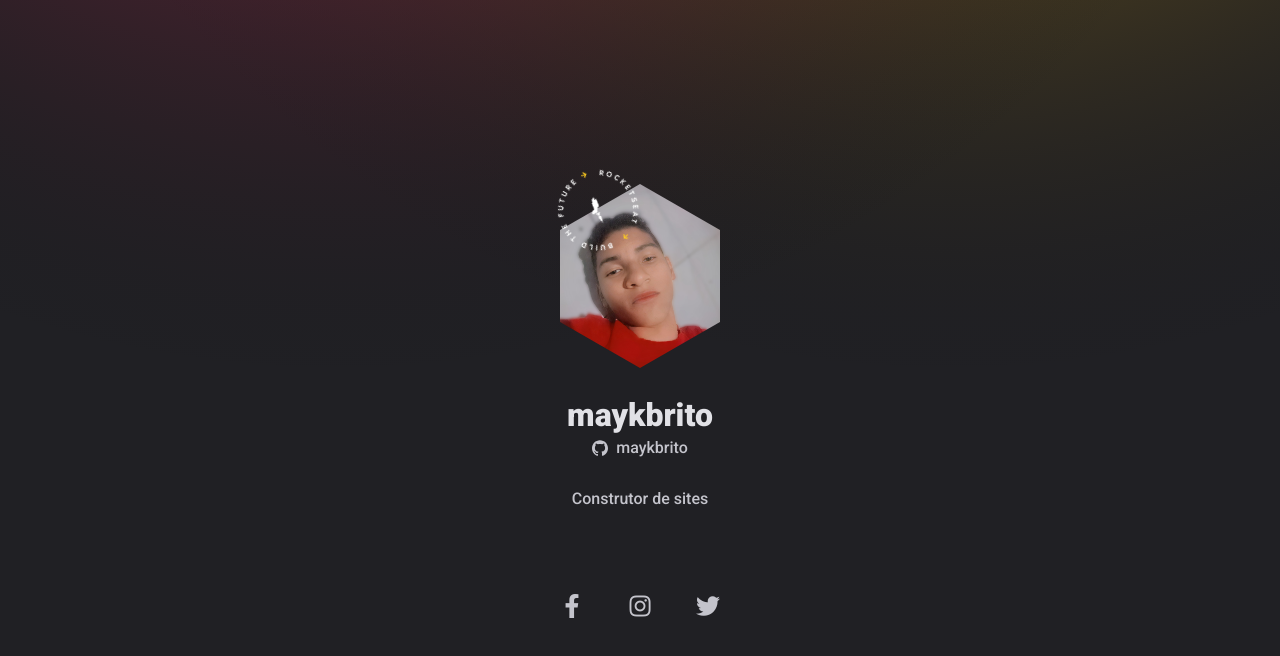
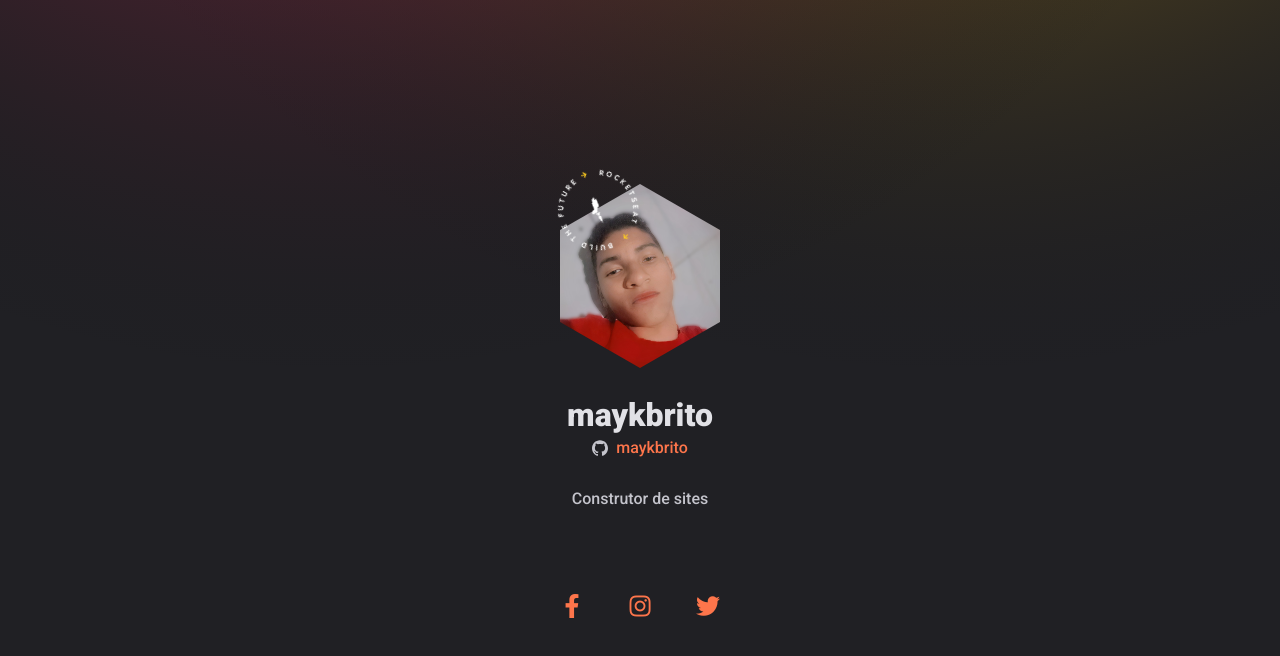
Before and after one commit to dionebraz/cracha-nlw, a plain HTML site: page index.html in a window 1280 px wide. Drawn offline with Linux system fonts and the light colour scheme; no server answers.

Commit message:
update color links

```diff
--- a/style.css
+++ b/style.css
@@ -61,6 +61,10 @@ main {
   clip-path: polygon(50% 0, 100% 25%, 100% 75%, 50% 100%, 0 75%, 0 25%);
 }
 
+#userLink {
+  color: #FD754B;
+}
+
 h1 {
   color: rgba(225, 225, 230, 1);
   margin-top: 24px;
@@ -100,6 +104,7 @@ i {
   height: 60px;
   border-radius: 50%;
   transition-duration: .3s;
+  color: #FD754B;
 }
 
 .icon:hover {
```
